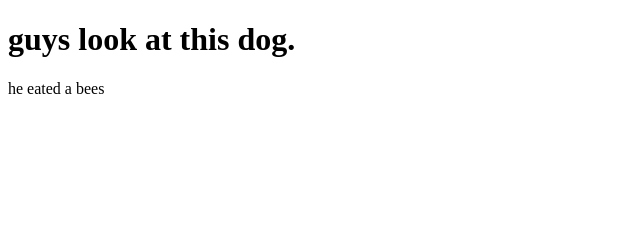
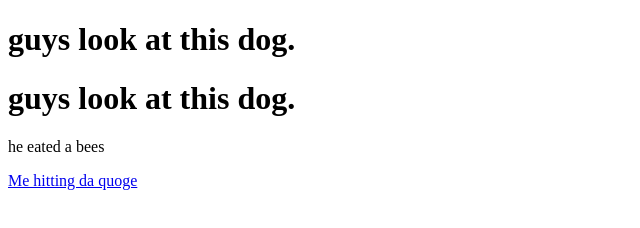
Before and after one commit to crite-spanberry/crite-spanberry.github.io, a plain HTML site: page index.html in a window 1280 px wide. Shown: the whole page, without its empty margins (0-640 px from the left). Drawn offline with Linux system fonts and the light colour scheme.

Commit message:
Update index.html

```diff
--- a/index.html
+++ b/index.html
@@ -6,7 +6,10 @@
 <body>
 
 <h1>guys look at this dog.</h1>
+<h1>guys look at this dog.</h1>
 <p>he eated a bees</p>
+
+<a href="reddit.com/r/dogelore/">Me hitting da quoge</a
 
 </body>
 </html>
```
